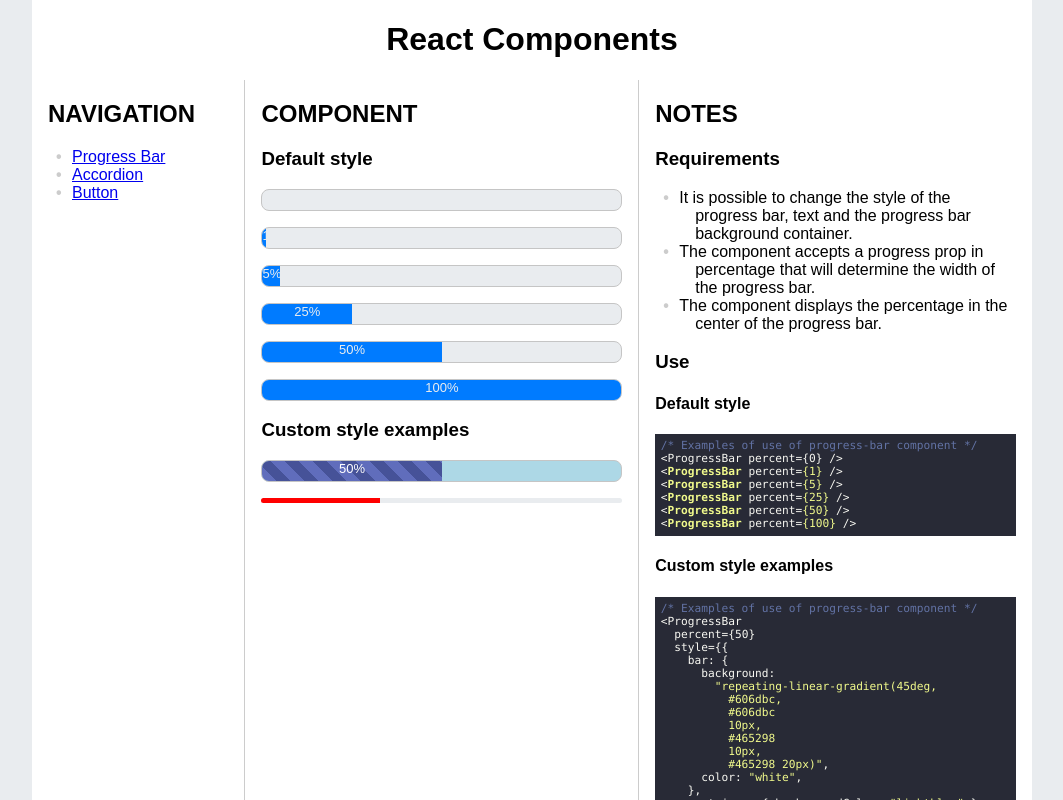
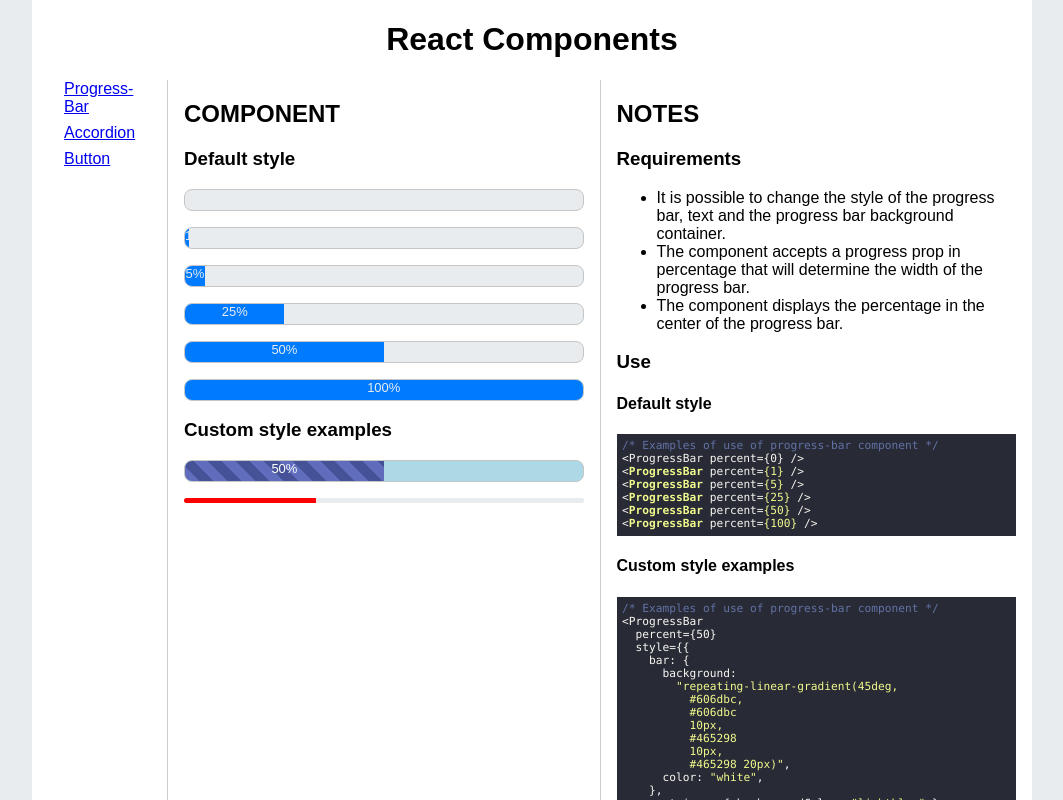
Before and after one commit to ruanha/react-components, a React (Create React App) app: page /react-components/progress-bar in a window 1280 px wide. Shown: the whole page, without its empty margins (108-1171 px from the left). Built offline with nearby package versions, Linux system fonts and the light colour scheme.

Commit message:
style the nav panel

```diff
--- a/src/App.css
+++ b/src/App.css
@@ -25,7 +25,7 @@
 }
 
 nav {
-  flex: 0 1 200px;
+  flex: 0 1 min-content;
 }
 
 aside {
--- a/src/App.tsx
+++ b/src/App.tsx
@@ -11,7 +11,6 @@
       </header>
       <div className="columns">
         <nav>
-          <h2>NAVIGATION</h2>
           <Navigation />
         </nav>
         <main>
--- a/src/navigation.css
+++ /dev/null
@@ -1,14 +0,0 @@
-/* Style the list markers */
-ul {
-  list-style: none; /* Remove default bullets */
-}
-
-ul li::before {
-  content: "\2022"; /* Add content: \2022 is the CSS Code/unicode for a bullet */
-  color: var(--gray); /* Change the color */
-  font-weight: bold; /* If you want it to be bold */
-  display: inline-block; /* Needed to add space between the bullet and the text */
-  width: 1em; /* Also needed for space (tweak if needed) */
-  margin-left: -2rem; /* Also needed for space (tweak if needed) */
-}
-/* end of style list markers */
--- a/src/navigation.tsx
+++ b/src/navigation.tsx
@@ -1,21 +1,26 @@
 import { Link } from "react-router-dom";
-
-import "./navigation.css";
 
 export default function Navigation() {
   return (
     <>
-      <ul>
-        <li>
-          <Link to="progress-bar">Progress Bar</Link>
-        </li>
-        <li>
-          <Link to="accordion">Accordion</Link>
-        </li>
-        <li>
-          <Link to="button">Button</Link>
-        </li>
-      </ul>
+      <Link
+        style={{ display: "inline-block", margin: "0 1rem 0.5rem" }}
+        to="progress-bar"
+      >
+        Progress-Bar
+      </Link>
+      <Link
+        style={{ display: "inline-block", margin: "0 1rem 0.5rem" }}
+        to="accordion"
+      >
+        Accordion
+      </Link>
+      <Link
+        style={{ display: "inline-block", margin: "0 1rem 0.5rem" }}
+        to="button"
+      >
+        Button
+      </Link>
     </>
   );
 }
```
